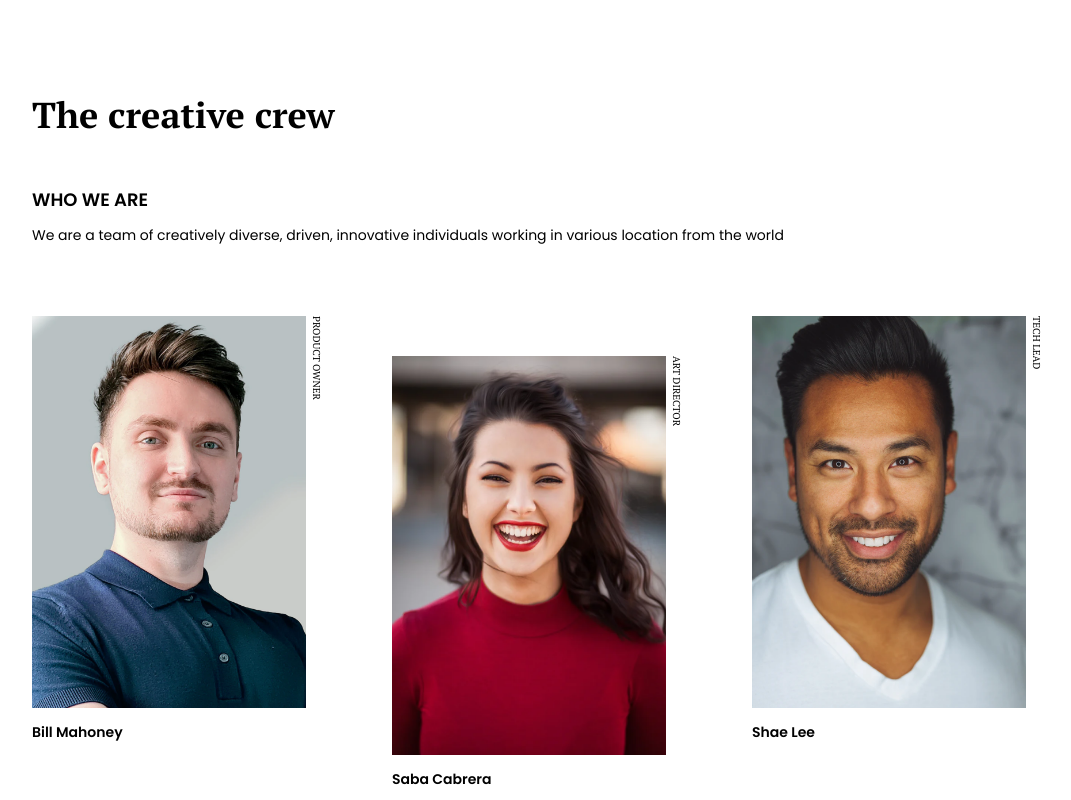
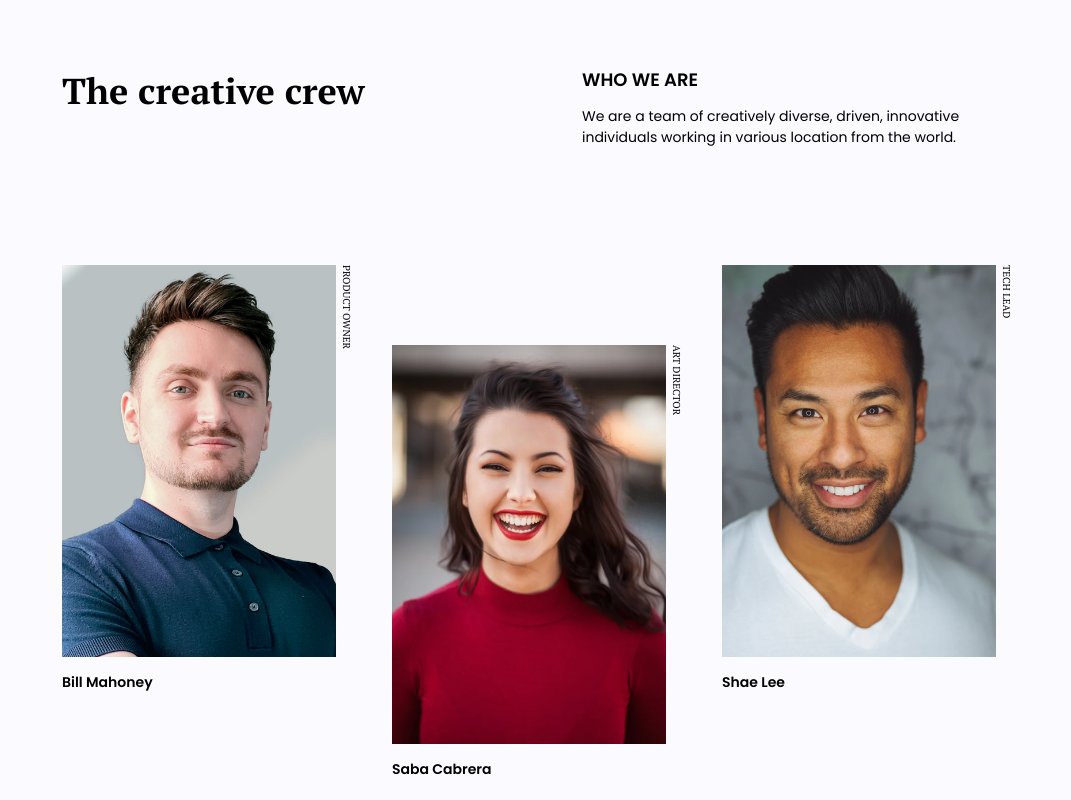
Before and after one commit to jmmr02/my-team-page, a plain HTML site: page index.html in a window 1280 px wide. Shown: the top 800 px of the page, without its empty margins (98-1169 px from the left). Drawn offline with Linux system fonts and the light colour scheme.

Commit message:
Make site responsive

```diff
--- a/css/styles.css
+++ b/css/styles.css
@@ -1,12 +1,19 @@
 :root {
 	--black: #000000;
 	--gray: #a9a9a9;
+	--bg-color: #fafaff;
 
 	/* Font sizes */
 	--fs-xl: 3.6rem;
 	--fs-l: 1.8rem;
-	--fs-s: 1.4rem;
+	--fs-m: 1.4rem;
+	--fs-s: 1.2rem;
 	--fs-xs: 1rem;
+
+	/* Font families  */
+	--ff-primary: "Poppins", sans-serif;
+	--ff-secondary: "PT Serif", sans-serif;
+	--ff-tertiary: "Montserrat", sans-serif;
 }
 
 *,
@@ -24,17 +31,18 @@ body {
 	padding: 7em 0;
 	height: auto;
 	position: relative;
+	background-color: var(--bg-color);
+	font-family: var(--ff-primary);
 }
 
 h1 {
 	font-size: var(--fs-xl);
-	font-family: "PT Serif", sans-serif;
+	font-family: var(--ff-secondary);
 	margin-bottom: 1.5em;
 }
 
 h2 {
 	font-size: var(--fs-l);
-	font-family: "Poppins", sans-serif;
 	font-weight: 600;
 }
 
@@ -49,20 +57,19 @@ header {
 }
 
 .header-text {
-	font-size: var(--fs-s);
-	font-family: "Poppins", sans-serif;
+	font-size: var(--fs-m);
 	line-height: 1.5;
 }
 
 .container {
 	width: 90%;
-	max-width: 1020px;
+	max-width: 960px;
 	margin: 0 auto;
-	flex-wrap: wrap;
 }
 
 .img-gallery {
 	display: flex;
+	flex-wrap: wrap;
 	justify-content: space-between;
 }
 
@@ -78,15 +85,14 @@ header {
 }
 
 .member-name {
-	font-family: "Poppins", sans-serif;
 	font-weight: 600;
-	font-size: var(--fs-s);
+	font-size: var(--fs-m);
 	margin-bottom: 0;
 }
 
 .member-position {
 	font-size: var(--fs-xs);
-	font-family: "PT Serif", sans-serif;
+	font-family: var(--ff-secondary);
 	white-space: nowrap;
 	writing-mode: vertical-lr;
 	margin-left: 0.5em;
@@ -97,8 +103,8 @@ header {
 	bottom: 20px;
 	left: 50%;
 	transform: translateX(-50%);
-	font-size: var(--fs-s);
-	font-family: "Montserrat", sans-serif;
+	font-size: var(--fs-m);
+	font-family: var(--ff-tertiary);
 	font-weight: 600;
 	color: var(--gray);
 }
@@ -107,3 +113,52 @@ header {
 	text-decoration: none;
 	color: var(--gray);
 }
+
+/* =======================
+    MEDIA QUERIES
+======================= */
+
+@media (min-width: 1024px) {
+	.header {
+		display: flex;
+		justify-content: space-between;
+		align-items: flex-start;
+		margin-bottom: 100px;
+	}
+
+	.header-subtitle {
+		width: 440px;
+	}
+
+	h1,
+	h2 {
+		margin-top: 0;
+	}
+
+	.member:nth-of-type(even) {
+		margin-top: 0;
+	}
+
+	.member:nth-of-type(2),
+	.member:nth-of-type(5) {
+		margin-top: 80px;
+	}
+}
+
+@media (min-width: 1336px) {
+	body {
+		padding-top: 10em;
+	}
+
+	h2,
+	.header-text {
+		font-size: var(--fs-l);
+	}
+	.member-name {
+		font-size: var(--fs-l);
+	}
+
+	.member-position {
+		font-size: var(--fs-s);
+	}
+}
--- a/index.html
+++ b/index.html
@@ -27,14 +27,16 @@
 <body>
 
     <header>
-        <div class="container">
-            <h1>The creative crew</h1>
+        <div class="container header">
+            <div class="header-title">
+                <h1>The creative crew</h1>
+            </div>
 
-            <h2>WHO WE ARE</h2>
-            <p class="header-text">We are a team of creatively diverse, driven, innovative individuals working in
-                various
-                location from the
-                world</p>
+            <div class="header-subtitle">
+                <h2>WHO WE ARE</h2>
+                <p class="header-text">We are a team of creatively diverse, driven, innovative individuals working in
+                    various location from the world.</p>
+            </div>
         </div>
     </header>
 
```
